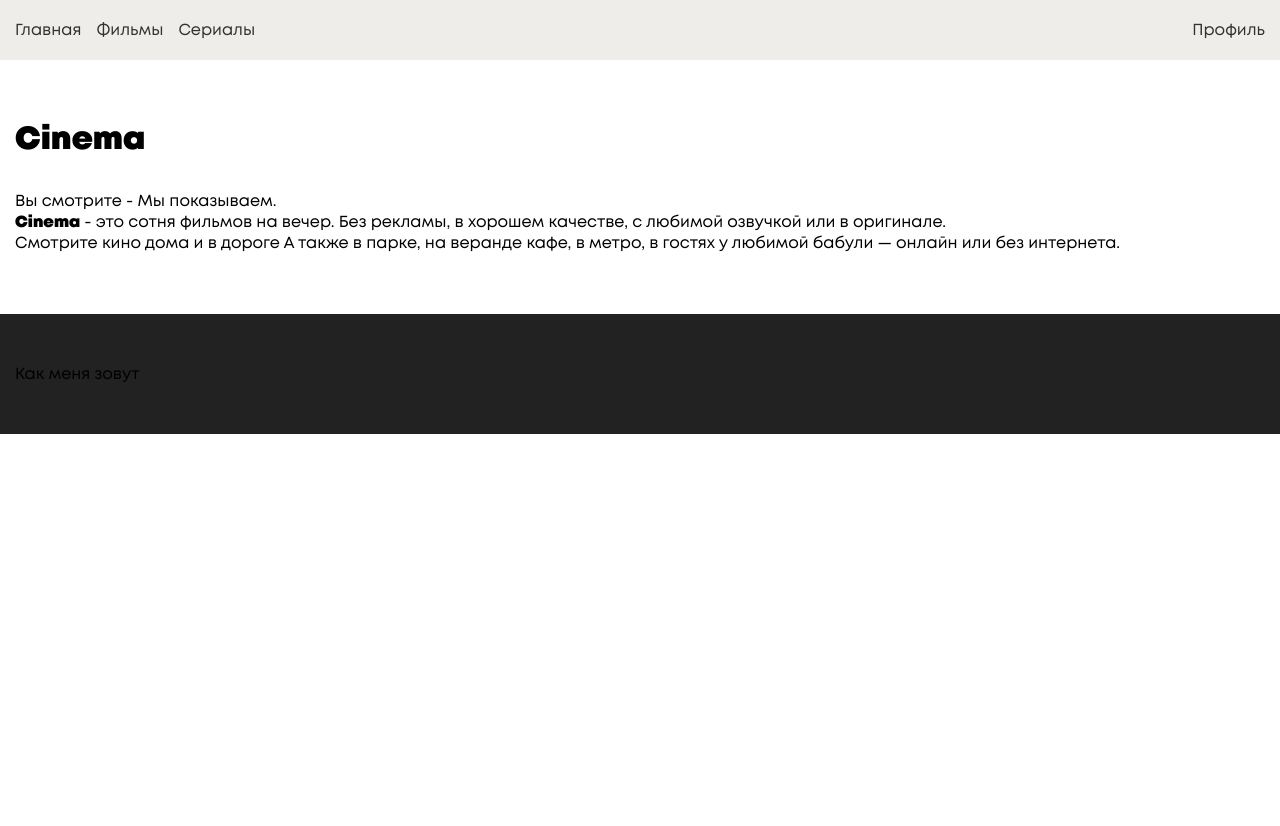
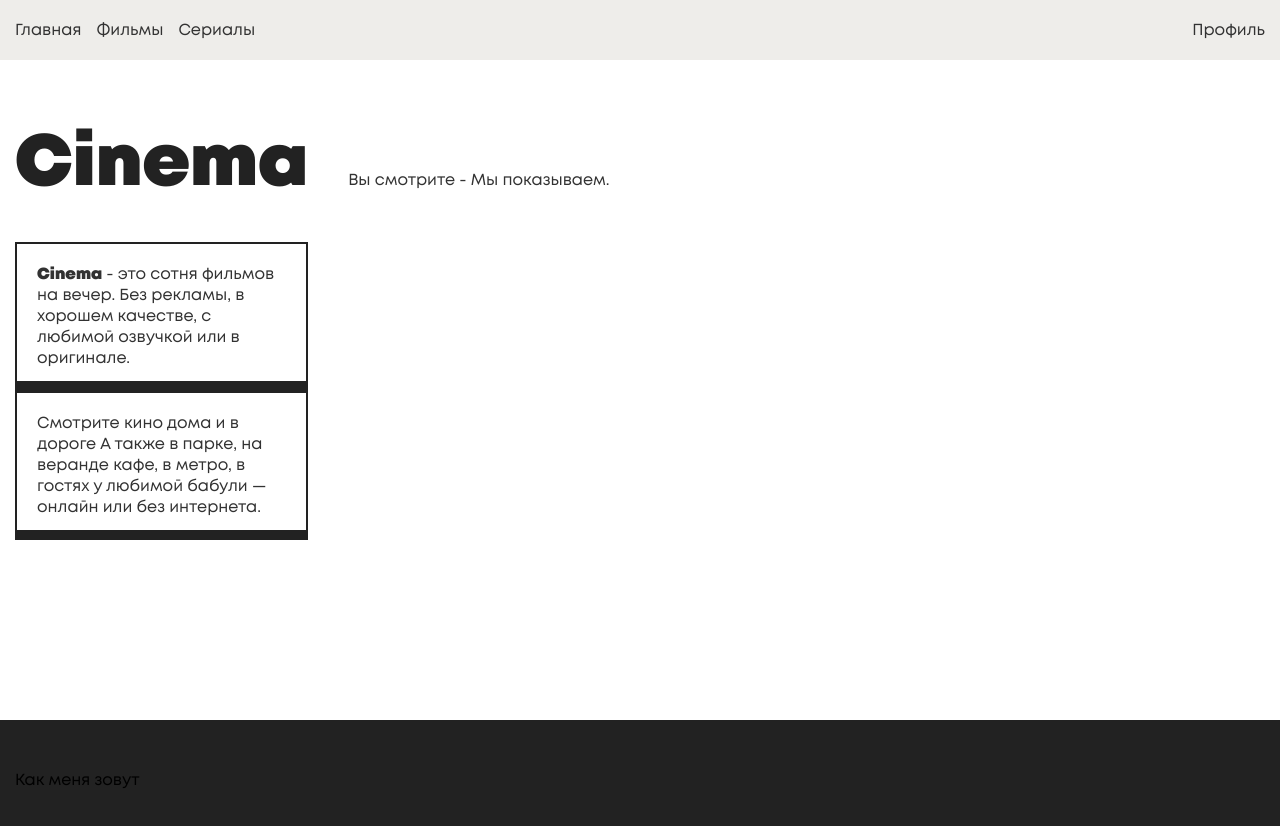
Before and after one commit to Attato/Nebo, a Next.js app: page / in a window 1280 px wide. Shown: the top 826 px of the page. Before the commit the page ends 800 px from the top, so only its background shows below. Built offline with nearby package versions, Linux system fonts and the light colour scheme.

Commit message:
style update

```diff
--- a/styles/Home.module.scss
+++ b/styles/Home.module.scss
@@ -2,16 +2,52 @@
 	max-width: 1330px;
 	margin: auto;
 	padding: 0 15px;
+	min-height: 75vh;
 
 	h1 {
 		margin: 60px 0 30px;
+		color: #222;
+	}
+
+	.masthead {
+		display: flex;
+		align-items: baseline;
+		gap: 40px;
+
+		h1 {
+			margin: 60px 0 30px;
+			font-size: 72px;
+			color: #222;
+		}
+
+		p {
+			color: #323232;
+		}
+	}
+
+	span {
+		top: -160px;
+		right: -220px;
+	}
+
+	.info__block {
+		max-width: 293px;
+		border: 2px solid #222;
+		padding: 20px;
+		box-shadow: inset 0 -8px 0 #222;
+
+		p {
+			color: #323232
+		}
 	}
 
     .card__wrap {
         display: flex;
         flex-wrap: wrap;
-        gap: 20px;
+    	gap: 33.3px;
+    	justify-content: space-between;
     }
+
 	.card {
         display: flex;
         flex-direction: column;
--- a/styles/nullstyle.scss
+++ b/styles/nullstyle.scss
@@ -5,6 +5,7 @@ body {
 	padding: 0;
 	margin: 0;
 	font-family: "Mont";
+	scroll-behavior: smooth;
 }
 
 h1,
@@ -32,6 +33,6 @@ a {
 	}
 	body {
 		color: white;
-		background: #141414;
+		background: #eae9e5;
 	}
 }
```
